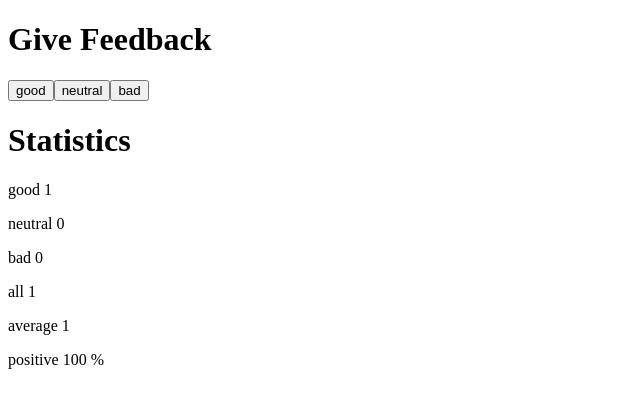
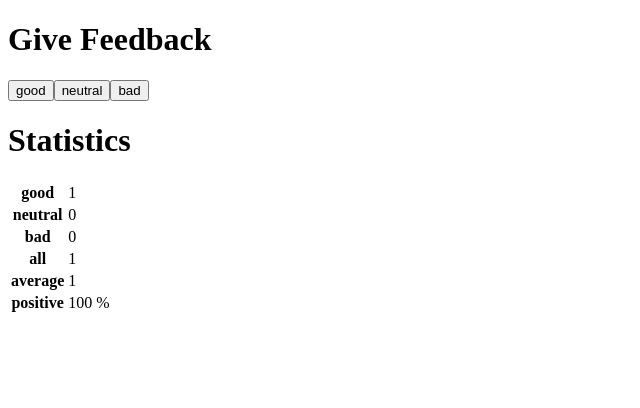
Before and after one commit to arosalesfarias/fullStackOpen, a React (Vite) app in the folder Part1/unicafe/: page / in a window 1280 px wide. Both pictures are taken after a click on the button "good". Shown: the top 408 px of the page, without its empty margins (0-640 px from the left). Built offline with nearby package versions, Linux system fonts and the light colour scheme.

Commit message:
Part 1.11, Unicafe step 6

```diff
--- a/Part1/unicafe/src/App.jsx
+++ b/Part1/unicafe/src/App.jsx
@@ -44,17 +44,28 @@
   if ((good + neutral + bad) === 0) return <p>No feedback given</p>
   return(
     <>
+      <table>
+        <tbody>
           <StatisticLine text="good" value={good}></StatisticLine>
           <StatisticLine text="neutral" value={neutral}></StatisticLine>
           <StatisticLine text="bad" value={bad}></StatisticLine>
           <StatisticLine text="all" value={good + neutral + bad}></StatisticLine>
           <StatisticLine text="average" value={average}></StatisticLine>
           <StatisticLine text="positive" value={positive + ' %'}></StatisticLine>
+        </tbody>
+      </table>
     </>
   )
 }
 
-const StatisticLine = ({text, value}) => <p>{text} {value}</p>
+const StatisticLine = ({text, value}) => {
+  return(
+      <tr>
+        <th>{text}</th>
+        <td>{value}</td>
+      </tr>
+  )
+}
 
 
 export default App
```
Lines whose indentation alone changed are shown as unchanged.
